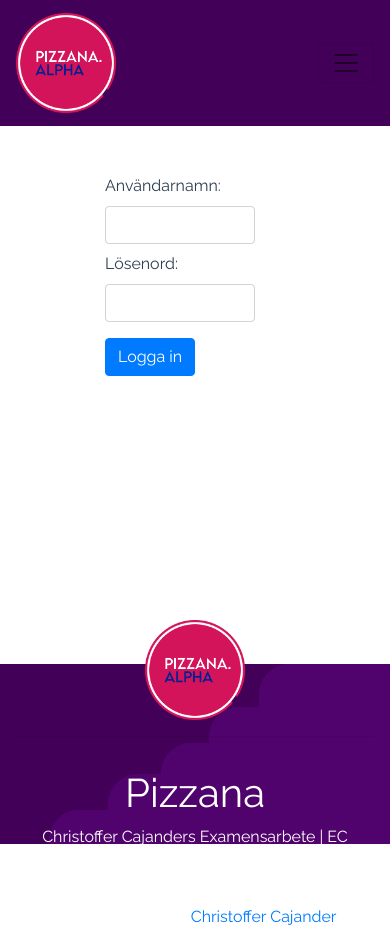
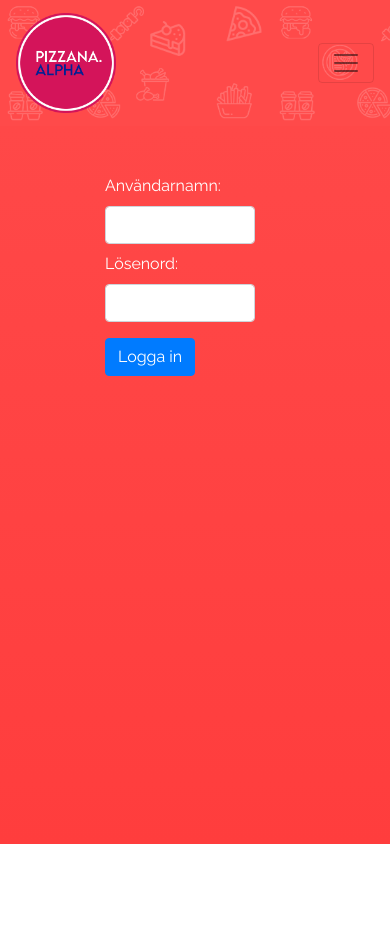
Before and after one commit to totte94l/pizzana-client, a Vue app: page /login in a window 390 px wide. After the commit the page ends 844 px from the top, so only its background shows below. Built offline with nearby package versions, Linux system fonts and the light colour scheme.

Commit message:
UI improvements

```diff
--- a/src/App.vue
+++ b/src/App.vue
@@ -3,20 +3,17 @@
     <div class="wrapper">
       <Navbar />
       <router-view/>
-      <Footer />
     </div>
   </div>
 </template>
 
 <script>
 import Navbar from './components/Navbar.vue'
-import Footer from './components/Footer.vue'
-
+// import Footer from './components/Footer.vue'
 
 export default {
   components: {
-    Navbar,
-    Footer
+    Navbar
   }
 }
 </script>
@@ -31,6 +28,23 @@ export default {
   padding:0;
   height:100%;
   font-family: 'Raleway', sans-serif;
+  background: rgb(255,74,74);
+  background: -moz-linear-gradient(180deg, rgba(255,74,74,1) 0%, rgba(255,61,61,1) 100%);
+  background: -webkit-linear-gradient(180deg, rgba(255,74,74,1) 0%, rgba(255,61,61,1) 100%);
+  background: linear-gradient(180deg, rgba(255,74,74,1) 0%, rgba(255,61,61,1) 100%);
+  filter: progid:DXImageTransform.Microsoft.gradient(startColorstr="#ff4a4a",endColorstr="#ff3d3d",GradientType=1);
+}
+
+h1, h2, span, p, label, small, td {
+  color: white;
+}
+
+a {
+  color: #72d9ea;
+}
+
+a:hover {
+  color: #8edbe9;
 }
 
 .wrapper {
@@ -40,7 +54,7 @@ export default {
 }
 
 .footer {
-  position: absolute; /* This is a footer that is contained by a positioned main container */
+  position: absolute;
   bottom: 0;
   width: 100%;
   height: 180px; /* .push must be the same height as .footer */
@@ -60,6 +74,6 @@ export default {
   }
 
   .logotype {
-      width: 100px;
+    width: 100px;
   }
 </style>
--- a/src/components/Footer.vue
+++ b/src/components/Footer.vue
@@ -1,31 +1,21 @@
 <template>
     <!-- Footer -->
-    <footer class="page-footer footer font-small d-flex align-items-center pt-4">
-        <img class="footer_graf" src="../assets/footer_graf_left.png" alt="">
-        <img class="footer_graf" src="../assets/footer_graf_right.png" alt="">
+    <footer class="page-footer footer font-small d-flex align-items-center justify-content-center pt-4">
         <div class="container" style="z-index: 500">
-            <div class="container-fluid text-center text-md-left" style="z-index: 50">
-                <div class="row align-items-center">
-
-                    <div class="col-md-2 mt-md-0 mt-3 align-items-center">
+            <div class="container-fluid text-center" style="z-index: 50">
+                <div class="row align-items-center justify-content-center">
+                    <div class="col-md-2">
                         <img class="logotype" src="../assets/logotype.png" alt="">
                     </div>
-
-                    <hr class="clearfix w-100 d-md-none pb-3">
-
-                    <div class="col-md-10 mb-md-0 mb-3">
-                        <h1>
-                            Pizzana
-                        </h1>
+                    <div class="col-md-10 mb-0">
                         <p>
                             Christoffer Cajanders Examensarbete | EC Frontend-utvecklare 2018
                         </p>
                     </div>
                 </div>
-            </div>
-
-            <div class="footer-copyright text-center" style="z-index: 500">© 2020 Copyright:
-                <a href="#"> Christoffer Cajander</a>
+                <div class="footer-copyright text-center" style="z-index: 500">© 2020 Copyright:
+                    <a href="#"> Christoffer Cajander</a>
+                </div>
             </div>
         </div>
     </footer>
@@ -39,14 +29,9 @@ export default {
 
 <style>
     footer {
-        background-color: #420059;
+        background-color: #ff4a4a;
+        background-image: url('../assets/icons_01.png');
+        background-size: contain;
         color: white;
     }
-
-    .footer_graf {
-        position: absolute;
-        bottom: 0;
-        right: 0;
-        z-index: 10;
-    }
 </style>
--- a/src/components/MenyList.vue
+++ b/src/components/MenyList.vue
@@ -52,7 +52,7 @@
                         <div class="row align-self-center">
                             <div class="col-12">
                                 <button v-on:click="editItem(item)" class="btn btn-success mr-2">Spara</button>
-                                <button v-on:click="cancelEdit" class="btn btn-danger mr-2">Avbryt</button>
+                                <button v-on:click="cancelEdit" class="btn btn-dark mr-2">Avbryt</button>
                             </div>
                         </div>
                     </div>
@@ -60,7 +60,7 @@
 
                 <!-- Regular menu item view -->
                 <template v-else>
-                    <h1><span>{{ index + 1 }}. </span>{{ item.name }}<span class="float-right secondary_color">{{ item.price }}kr</span></h1>
+                    <h1><span>{{ index + 1 }}. </span>{{ item.name }}<span class="float-right">{{ item.price }}kr</span></h1>
 
                     <div v-if="item.glutenFree || item.lactoseFree " class="mt-3 mb-3 icon_holder">
                       <div v-if="item.glutenFree " class="mt-3 mb-3">
@@ -82,7 +82,7 @@
                       <div class="row align-self-center">
                           <div class="col-12">
                               <button class="btn btn-primary mr-2" v-on:click="startEdit(item)">Ändra</button>
-                              <button class="btn btn-danger" v-on:click="deleteItem(item.id)">Ta bort</button>
+                              <button class="btn btn-dark" v-on:click="deleteItem(item.id)">Ta bort</button>
                           </div>
                       </div>
                     </div>
@@ -206,12 +206,13 @@ export default {
 
 <style scoped>
     #menuItems {
-        padding: 10px;
+      padding: 10px;
     }
 
     .menu-item {
-        border: 1px solid rgba(94, 94, 94, 0.158);
-        padding: 20px;
+      /* border: 1px solid rgba(255, 255, 255, 0.877); */
+      border-bottom: 1px solid white;
+      padding: 20px;
     }
 
     .secondary_color {
@@ -219,7 +220,6 @@ export default {
     }
 
     .cat-title {
-      color: #444;
       border-bottom: 4px solid orange;
     }
 
--- a/src/components/Navbar.vue
+++ b/src/components/Navbar.vue
@@ -1,7 +1,7 @@
 <template>
     <nav class="navbar navbar-expand-lg sticky-top navbar-light mb-3">
         <div class="container">
-            <a class="navbar-brand" href="#"><img class="logotype" src="../assets/logotype.png"></a>
+            <a class="navbar-brand" href="#"><img class="logotype logotypeNav" src="../assets/logotype.png"></a>
 
             <button class="navbar-toggler" type="button" data-toggle="collapse" data-target="#navbarNavDropdown" aria-controls="navbarNavDropdown" aria-expanded="false" aria-label="Toggle navigation">
                 <span class="navbar-toggler-icon"></span>
@@ -74,7 +74,9 @@ export default {
 
 <style scoped>
     .navbar {
-        background: #420059;;
+        background-color: #ff4a4a;
+        background-image: url('../assets/icons_01.png');
+        background-size: contain;
     }
 
     .nav-link {
--- a/src/views/About.vue
+++ b/src/views/About.vue
@@ -13,7 +13,7 @@
       <div class="form-group">
         <label for="inp_rDesc">Restaurangens beskrivning:</label>
         <textarea id="inp_rDesc" v-model="description" class="form-control" rows="4"></textarea>
-        <small id="emailHelp" class="form-text text-muted">En kortare text som beskriver restaurangen.</small>
+        <small id="emailHelp" class="form-text">En kortare text som beskriver restaurangen.</small>
       </div>
 
       <!-- Restaurant Address -->
@@ -32,16 +32,16 @@
       <div class="form-group">
         <label for="inp_rName">Telefonnummer:</label>
         <input type="tel" v-model="phone" class="form-control" id="inp_phone">
-        <small id="emailHelp" class="form-text text-muted">Telefonnummer till restaurangen. Hit kan kunder ringa för att kontakta er.</small>
+        <small id="emailHelp" class="form-text">Telefonnummer till restaurangen. Hit kan kunder ringa för att kontakta er.</small>
       </div>
 
       <div class="row">
         <div class="col-md-1">
-          <button v-on:click="editRestaurant" class="btn btn-primary mb-5">Spara</button>
+          <button v-on:click="editRestaurant" class="btn btn-primary">Spara</button>
         </div>
         <div class="col-md-11">
           <transition name="fade">
-            <Alert type="success" v-if="didUpdate" class="mb-4">
+            <Alert type="success" v-if="didUpdate">
               {{ msg }}
             </Alert>
           </transition>
```
Also changed, not shown: src/assets/footer_graf_left.png, src/assets/icons_01.png (added).
